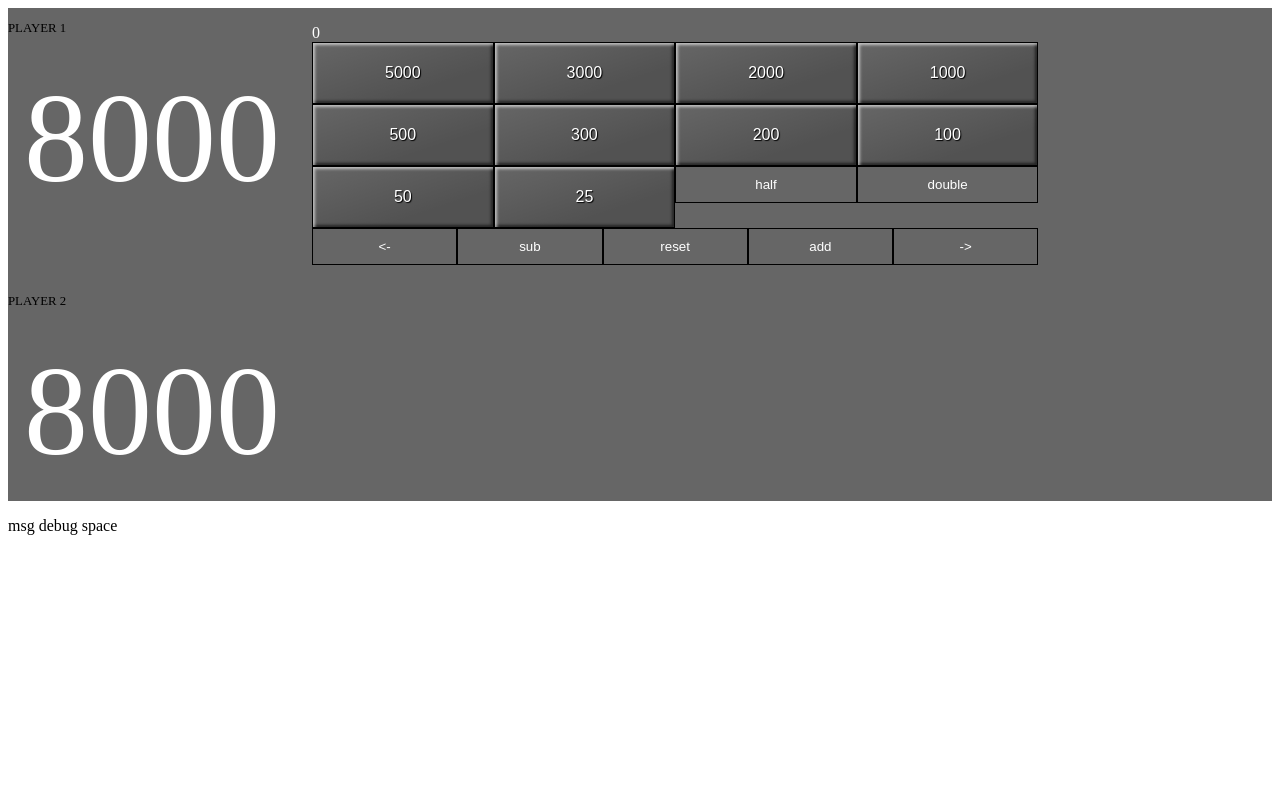
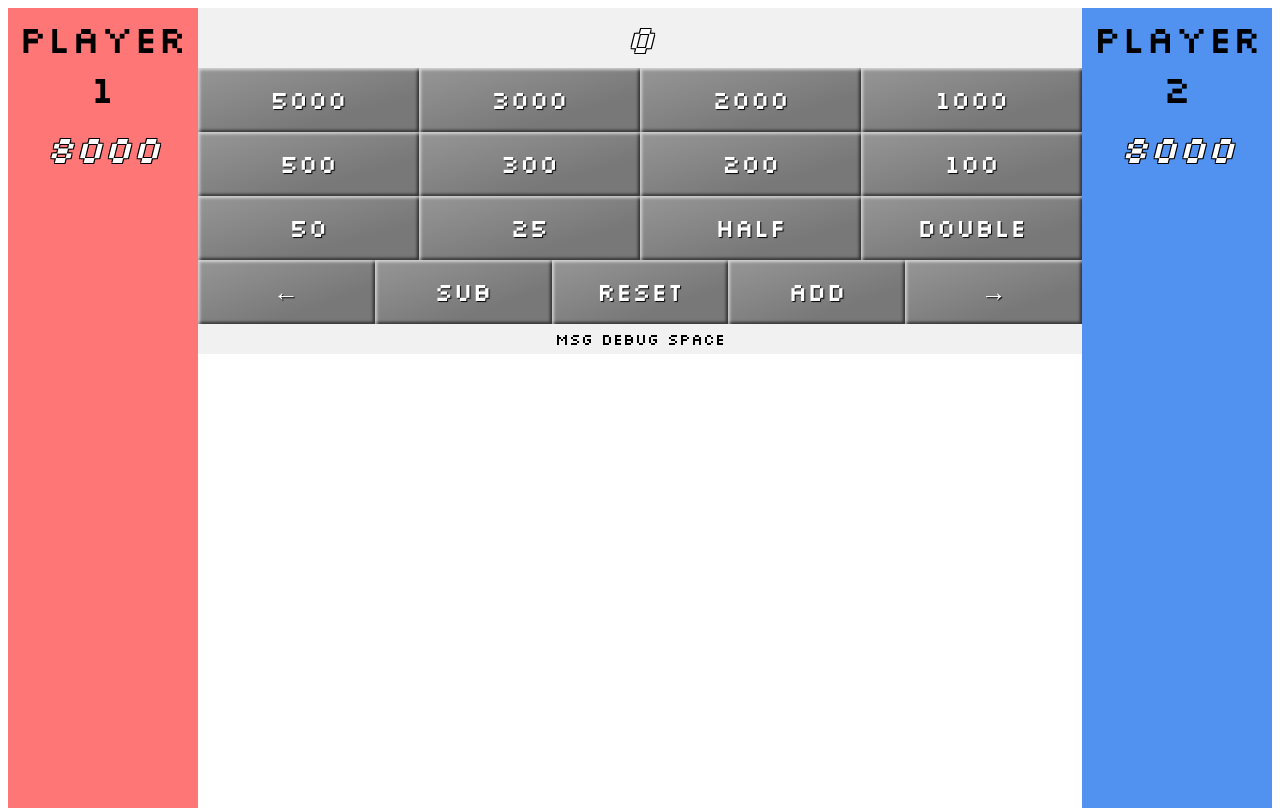
Before and after one commit to CrazyLegoMind/LpCounterOnline, a plain HTML site: page index.html in a window 1280 px wide. Drawn offline with nearby package versions, Linux system fonts and the light colour scheme.

Commit message:
updated whole visuals

```diff
--- a/index.html
+++ b/index.html
@@ -5,64 +5,64 @@
 	<script src="https://ajax.googleapis.com/ajax/libs/jquery/3.3.1/jquery.min.js">
 	</script>
 	<meta name="viewport" content="width=device-width, initial-scale=1.0, user-scalable=0">
+	<link href='https://fonts.googleapis.com/css?family=Silkscreen' rel='stylesheet'>
 	<style>
-		html,
 		body {
-			height: 100%;
+			font-family: 'Silkscreen';
 		}
 
-		ul {
-			list-style-type: none;
-			margin: 0;
-			padding: 0;
-			overflow: hidden;
-			background-color: #666666;
+		p {
+			text-align: center;
+			margin: 5px 0;
 		}
 
-		li {
-			float: left;
+		.lp {
+			color: #fff;
+			font-style: italic;
+			font-size: 3vw;
+			text-shadow:
+				-1px -1px 0 #000,
+				1px -1px 0 #000,
+				-1px 1px 0 #000,
+				1px 1px 0 #000;
 		}
 
-		li a {
-			display: block;
-			color: white;
-			text-align: center;
-			padding: 16px;
-			text-decoration: none;
+		.left {
+			background-color: #ff7676;
+			float: left;
+			width: 15%;
+
+			/* The width is 20%, by default */
 		}
 
-		.btn-group button {
-			background-color: #666666;
-			/* Green background */
-			border: 1px solid black;
-			/* Green border */
-			color: white;
-			/* White text */
-			padding: 10px 24px;
-			/* Some padding */
-			cursor: pointer;
-			/* Pointer/hand icon */
+		.main {
+			background-color: #f1f1f1;
 			float: left;
-			/* Float the buttons side by side */
+			width: 70%;
+			/* The width is 60%, by default */
 		}
 
-		/* Clear floats (clearfix hack) */
-		.btn-group:after {
-			content: "";
-			clear: both;
-			display: table;
+		.right {
+			background-color: #5191f0;
+			float: right;
+			width: 15%;
+			height: 100%;
+			/* The width is 20%, by default */
 		}
 
-		/* Add a background color on hover */
-		.btn-group button:hover {
-			background-color: #888888;
+		.left,
+		.right {
+			display: flex;
+			flex-direction: column;
+			min-height: 100vh;
 		}
 
 		.styled {
+			font-family: 'Silkscreen';
 			border: 0;
 			line-height: 2.5;
-			padding: 0 20px;
-			font-size: 1rem;
+			padding: 0 5px;
+			font-size: 2vw;
 			text-align: center;
 			color: #fff;
 			text-shadow: 1px 1px 1px #000;
@@ -88,52 +88,53 @@
 <html>
 
 <body>
-	<ul>
-		<li style="font-size: 1vw">
-			<p>PLAYER 1</p><a style="font-size: 10vw" id="left_lp">8000</a>
-		</li>
-		<li style="width:60%">
-			<a>
-				<ul>
-					<li id="current_value">0</li>
-				</ul>
-				<div class="btn-group" style="width:100%">
+	<div class="left">
+		<p style="font-size: 3vw">PLAYER 1</p>
+		<p class="lp" id="left_lp">8000</p>
+	</div>
+	<div class="main">
+
+		<table>
+			<tr>
+				<p class="lp" id="current_value" style="width:100%">0</p>
+			</tr>
+			<tr class="btn-group" style="width:100%">
 				<button class="btn_num styled" style="width:25%">5000</button>
 				<button class="btn_num styled" style="width:25%">3000</button>
 				<button class="btn_num styled" style="width:25%">2000</button>
 				<button class="btn_num styled" style="width:25%">1000</button>
-				</div>
+			</tr>
 
-				<div class="btn-group" style="width:100%">
+			<tr class="btn-group" style="width:100%">
 				<button class="btn_num styled" style="width:25%">500</button>
 				<button class="btn_num styled" style="width:25%">300</button>
 				<button class="btn_num styled" style="width:25%">200</button>
 				<button class="btn_num styled" style="width:25%">100</button>
-				</div>
+			</tr>
 
-				<div class="btn-group" style="width:100%">
+			<tr class="btn-group" style="width:100%">
 				<button class="btn_num styled" style="width:25%">50</button>
 				<button class="btn_num styled" style="width:25%">25</button>
-					<button class="btn_str" style="width:25%">half</button>
-					<button class="btn_str" style="width:25%">double</button>
+				<button class="btn_str styled" style="width:25%">half</button>
+				<button class="btn_str styled" style="width:25%">double</button>
+			</tr>
+
+			<tr class="btn-group" style="width:100%">
+				<button class="btn_str styled" name="toLeft" style="width:20%"> ← </button>
+				<button class="btn_str styled" style="width:20%">sub</button>
+				<button class="btn_str styled" style="width:20%">reset</button>
+				<button class="btn_str styled" style="width:20%">add</button>
+				<button class="btn_str styled" name="toRight" style="width:20%"> → </button>
+			</tr>
+			<tr>
+				<p id="debug">msg debug space </p>
+			</tr>
+		</table>
 	</div>
-
-				<div class="btn-group" style="width:100%">
-					<button class="btn_str" name="toLeft" style="width:20%">
-						<- </button>
-							<button class="btn_str" style="width:20%">sub</button>
-							<button class="btn_str" style="width:20%">reset</button>
-							<button class="btn_str" style="width:20%">add</button>
-							<button class="btn_str" name="toRight" style="width:20%"> -> </button>
+	<div class="right">
+		<p style="font-size: 3vw">PLAYER 2</p>
+		<p class="lp" id="right_lp">8000</p>
 	</div>
-			</a>
-		</li>
-		<li style="font-size: 1vw">
-			<p>PLAYER 2</p><a style="font-size: 10vw" id="right_lp">8000</a>
-		</li>
-	</ul>
-	<p id="debug">msg debug space </p>
-
 	<script>
 		var player_number = 0;
 		var op_number = 0;
```
Lines whose indentation alone changed are shown as unchanged.
